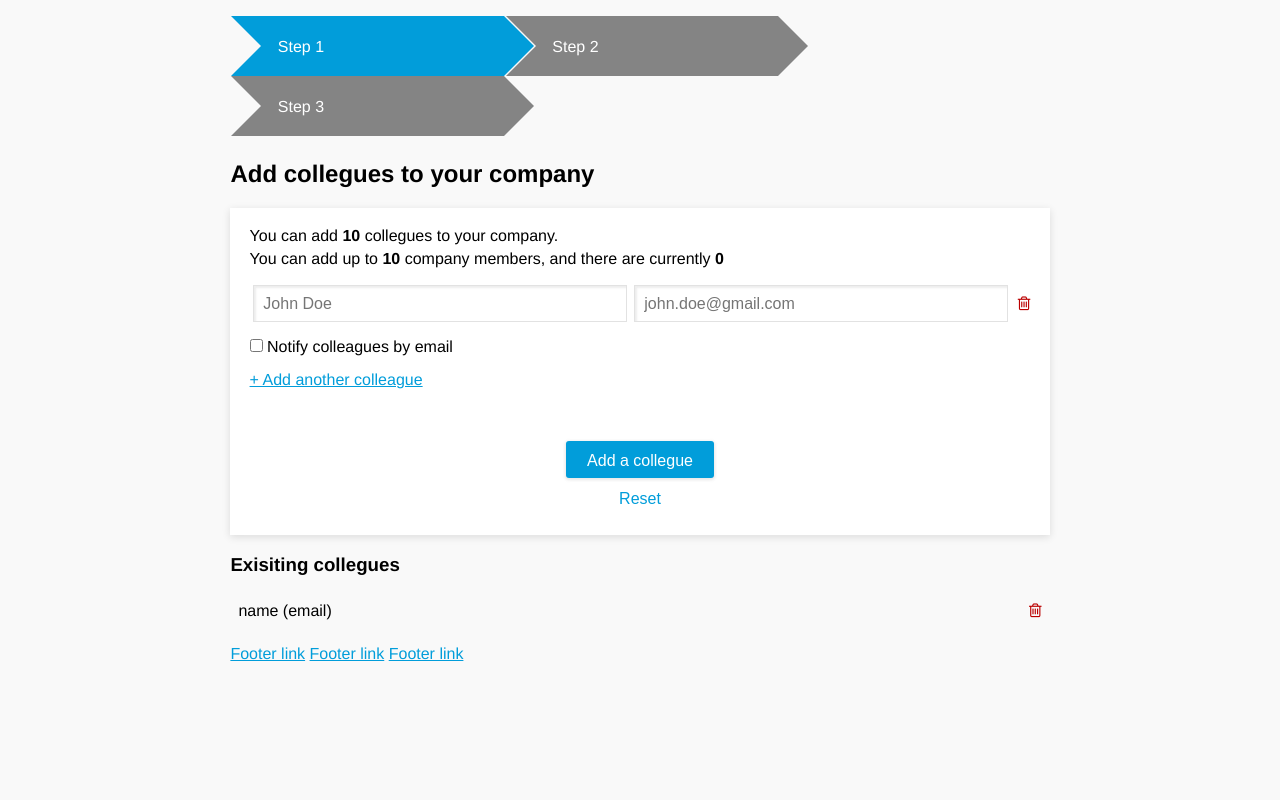
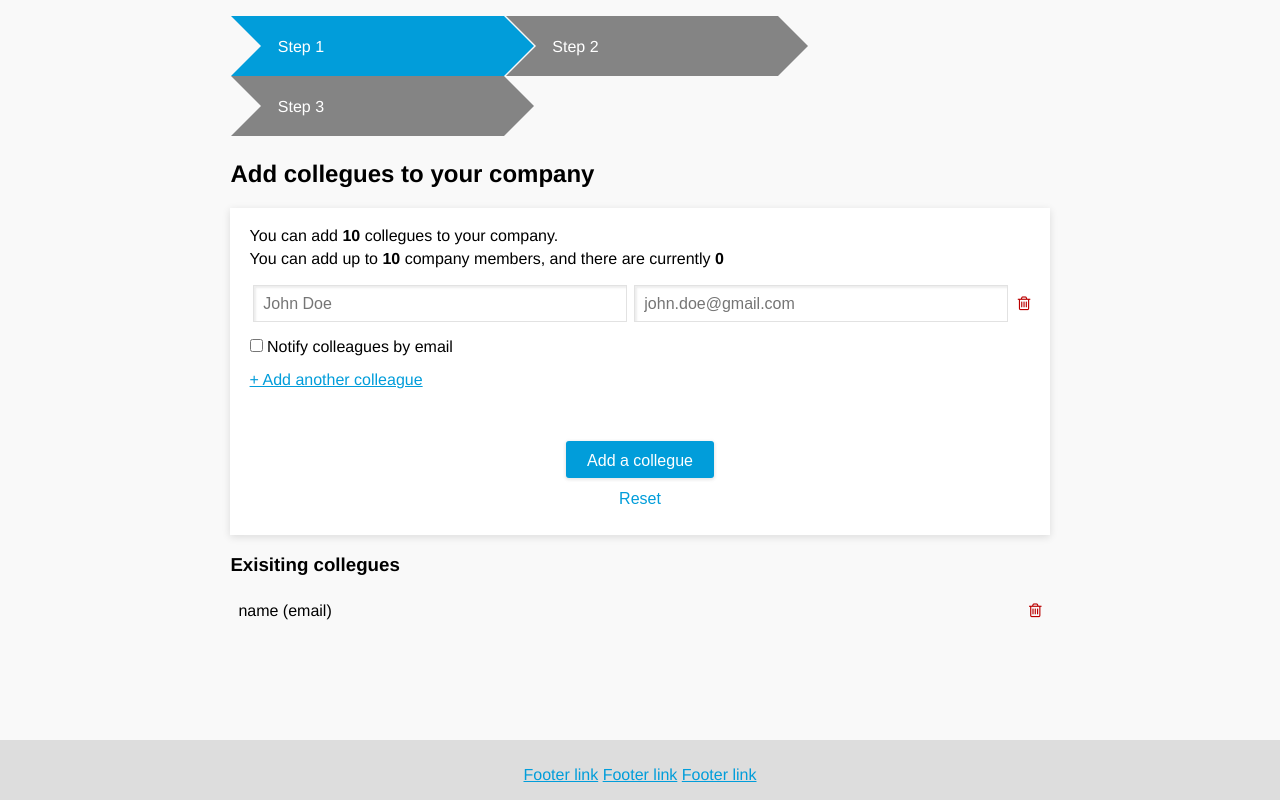
Before and after one commit to tohjg/idf-frontend, a website: page src/index.html in a window 1280 px wide. Drawn offline with nearby package versions, Linux system fonts and the light colour scheme.

Commit message:
styled footer

```diff
--- a/src/index.html
+++ b/src/index.html
@@ -43,13 +43,11 @@
     <ul class="member-added">
       <li><span>name (email)</span><i class="fa fa-trash-o remove-member"></i></li>
     </ul>
-
-    <footer>
-      <a href="#">Footer link</a>
-      <a href="#">Footer link</a>
-      <a href="#">Footer link</a>
-    </footer>
-
   </div>
+  <footer>
+    <a href="#">Footer link</a>
+    <a href="#">Footer link</a>
+    <a href="#">Footer link</a>
+  </footer>
 </body>
 </html>
--- a/src/styles/main.css
+++ b/src/styles/main.css
@@ -34,6 +34,16 @@ input[type=text] {
   margin: 0 .2em;
 }
 
+/* sticky footer */
+footer {
+  position: absolute;
+  bottom: 0;
+  background: #dddddd;
+  padding: 1.6em 0 1em;
+  width: 100%;
+  overflow: hidden;
+  text-align: center;
+}
 
 /* container that hold all the every thing*/
 .container {
```
